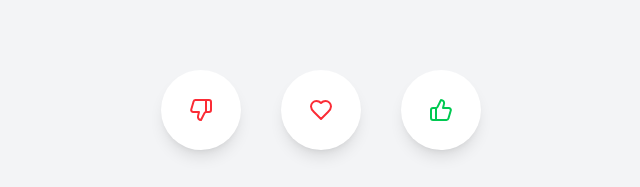
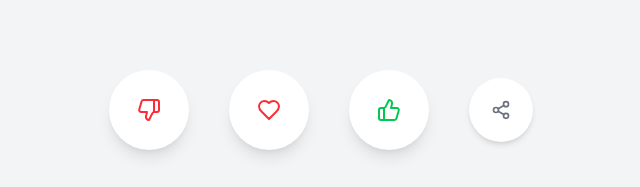
Before and after one commit to Poldin/tuuura, a Next.js app: page / in a window 1280 px wide. Shown: the part 610-797 px from the top of the page, without its empty margins (319-959 px from the left). Built offline with nearby package versions, Linux system fonts and the light colour scheme.

Commit message:
better now?

```diff
--- a/src/app/page.tsx
+++ b/src/app/page.tsx
@@ -5,7 +5,7 @@ import Image from 'next/image';
 import { motion, PanInfo, AnimatePresence, useMotionValue, useTransform, animate } from 'framer-motion';
 import { experiences } from './data/experiences';
 import { Experience } from './types';
-import { ThumbsUp, ThumbsDown, Heart, Menu, User, MapPin, CalendarFold } from 'lucide-react';
+import { ThumbsUp, ThumbsDown, Heart, Menu, User, MapPin, CalendarFold, Share2 } from 'lucide-react';
 
 export default function Home() {
   const [currentIndex, setCurrentIndex] = useState(0);
@@ -141,9 +141,9 @@ export default function Home() {
   };
 
   // Card component to avoid repetition
-  const ExperienceCard = ({ experience, isTop = false }: { experience: Experience, isTop?: boolean }) => (
+  const ExperienceCard = ({ experience }: { experience: Experience }) => (
     <div
-      className={`relative bg-white rounded-xl overflow-hidden shadow-xl h-[60vh] w-full ${!isTop && 'scale-95 -z-10'}`}
+      className={`relative bg-white rounded-xl overflow-hidden shadow-xl h-[60vh] w-full`}
     >
       <div className="relative h-3/5 w-full">
         <Image
@@ -151,7 +151,7 @@ export default function Home() {
           alt={experience.title}
           fill
           style={{ objectFit: 'cover' }}
-          className="select-none" // Prevent image selection during drag
+          className="select-none"
         />
         <div className="absolute top-4 left-4">
           <span className={`${getCategoryColor(experience.category)} text-white px-3 py-1 rounded-full text-sm font-semibold`}>
@@ -163,7 +163,7 @@ export default function Home() {
         </div>
       </div>
 
-      <div className="p-5">
+      <div className="p-5 pb-10">
         <h2 className="text-xl text-gray-700 font-bold mb-2">{experience.title}</h2>
         <p className="text-gray-600 mb-3 text-sm">{experience.description}</p>
 
@@ -223,13 +223,20 @@ export default function Home() {
 
       <div className="relative flex justify-center w-full max-w-md h-[70vh] max-h-[70vh]">
         {/* Background card (next experience) */}
-        <div className="absolute w-full">
+        <motion.div
+          className="absolute w-full"
+          initial={{ scale: 0.95 }}
+          animate={{
+            scale: direction !== null ? 1 : 0.95,
+            transition: { duration: 0.3 }
+          }}
+        >
           <ExperienceCard experience={nextExperience} />
-        </div>
+        </motion.div>
 
         {/* Top card (current experience) - draggable */}
         <AnimatePresence onExitComplete={handleExitComplete}>
-          {!isAnimating || direction === null ? (
+          {direction === null && (
             <motion.div
               key={currentExperience.id}
               ref={cardRef}
@@ -263,7 +270,7 @@ export default function Home() {
                 }
               }
             >
-              <ExperienceCard experience={currentExperience} isTop={true} />
+              <ExperienceCard experience={currentExperience} />
 
               {/* Directional indicators that appear during drag */}
               <motion.div
@@ -293,11 +300,11 @@ export default function Home() {
                 <span className="text-white text-3xl font-bold mt-4">😍 Ahhhhhh!!!</span>
               </motion.div>
             </motion.div>
-          ) : null}
+          )}
         </AnimatePresence>
       </div>
 
-      <div className="flex justify-center space-x-10 w-full max-w-md mt-8">
+      <div className="flex justify-center space-x-10 w-full max-w-md mt-8 items-center">
         <motion.button
           onClick={() => !isAnimating && handleSwipe('left')}
           className="bg-white text-red-500 hover:bg-red-500 hover:text-white rounded-full shadow-lg transition-all flex items-center justify-center w-20 h-20 relative overflow-hidden"
@@ -355,6 +362,38 @@ export default function Home() {
 
           <ThumbsUp className="relative z-10" />
         </motion.button>
+
+        {/* Share Button */}
+        <motion.button
+          onClick={(e) => {
+            e.stopPropagation();
+            if (navigator.share) {
+              navigator.share({
+                title: currentExperience.title,
+                text: currentExperience.description,
+                url: window.location.href,
+              }).catch(err => console.error('Error sharing:', err));
+            } else {
+              alert('Web Share API not supported on this browser.');
+            }
+          }}
+          className="bg-white text-gray-500 hover:bg-gray-600 hover:text-white p-5 rounded-full shadow-md transition-all flex items-center justify-center w-16 h-16 relative overflow-hidden"
+          aria-label="Condividi"
+          whileHover={{
+            scale: 1.05,
+            boxShadow: "0 10px 15px -5px rgba(0, 0, 0, 0.1), 0 5px 5px -5px rgba(0, 0, 0, 0.04)"
+          }}
+          whileTap={{ scale: 0.9 }}
+        >
+          <motion.div
+            className="absolute inset-0 bg-gray-100"
+            initial={{ y: "100%" }}
+            whileHover={{ y: 0 }}
+            transition={{ type: "spring", stiffness: 400, damping: 10 }}
+          />
+
+          <Share2 className="relative z-10 w-5 h-5" />
+        </motion.button>
       </div>
     </main>
   );
```
